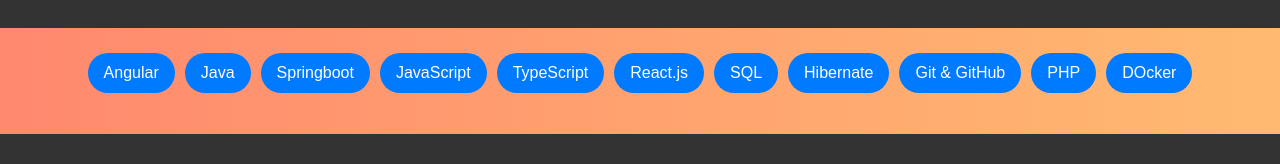
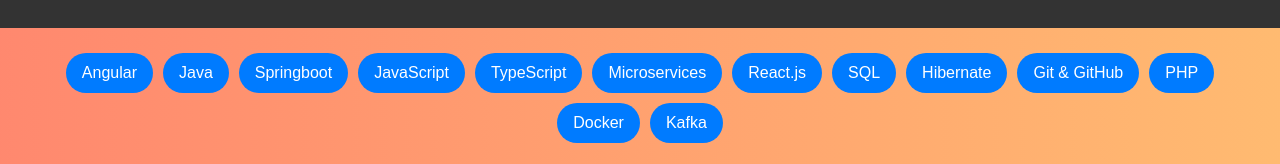
Before and after one commit to jaideepjaison/my-website, a React (Create React App) app: page / in a window 1280 px wide. Shown: the part 773-937 px from the top of the page. Built offline with nearby package versions, Linux system fonts and the light colour scheme.

Commit message:
updated links

```diff
--- a/src/Component/Contact/Contact.js
+++ b/src/Component/Contact/Contact.js
@@ -14,7 +14,7 @@
         <img src="../PhotoJL.png" alt="Profile Photo" class="profile-photo" />
         <h5>If any freelacing project or any other thingsthere please connect with me here 👇</h5>
         <div className="social-links-conatct">
-        <a href="#"><i className="fab fa-instagram"></i></a>
+        <a href="https://www.instagram.com/jaisonjaideeplobo?igsh=OWVsOHN3emxjY202" target='_blank'><i className="fab fa-instagram"></i></a>
       <a href="https://www.linkedin.com/in/jaison-jaideep-lobo/" target='_blank'><i className="fab fa-linkedin-in"></i></a>
       <a href="https://github.com/jaideepjaison" target='_blank'><i className="fab fa-github"></i></a>
   </div>
--- a/src/Component/Footer.js
+++ b/src/Component/Footer.js
@@ -23,8 +23,8 @@
     <Link to="/"><img style={{borderRadius:'50%'}} src={jllogo} className="spotify-logo"/></Link>
     </div>
     <div className="social-links">
-      <a href="#"><i className="fab fa-instagram"></i></a>
-      <a href="#"><i className="fab fa-facebook-f"></i></a>
+      <a href="https://www.instagram.com/jaisonjaideeplobo?igsh=OWVsOHN3emxjY202" target='_blank'><i className="fab fa-instagram"></i></a>
+      <a href="https://www.facebook.com/jaison.lobo.718?mibextid=kFxxJD" target='_blank'><i className="fab fa-facebook-f"></i></a>
       <a href="https://www.youtube.com/@codewithjaison367" target='_blank'><i className="fab fa-youtube"></i></a>
       <a href="https://www.linkedin.com/in/jaison-jaideep-lobo/" target='_blank'><i className="fab fa-linkedin-in"></i></a>
       <a href="https://github.com/jaideepjaison" target='_blank'><i className="fab fa-github"></i></a>
--- a/src/Component/My-Skills/skills.js
+++ b/src/Component/My-Skills/skills.js
@@ -14,12 +14,14 @@
         <li>Springboot</li>
         <li>JavaScript</li>
         <li>TypeScript</li>
+        <li>Microservices</li>
         <li>React.js</li>
         <li>SQL</li>
         <li>Hibernate</li>
         <li>Git & GitHub</li>
         <li>PHP</li>
-        <li>DOcker</li>
+        <li>Docker</li>
+        <li>Kafka</li>
       </ul>
     </section>
   </main>
--- a/src/Component/Project/Project.js
+++ b/src/Component/Project/Project.js
@@ -23,7 +23,7 @@
 
       <div className="project">
         <h3>Project 3 - Dec 2021 - June 2022</h3>
-        <a href="https://swa-erp.in">AIET College ERP</a>
+        <a href="https://saw-erp.in">AIET College ERP</a>
         <img className='a-link' src={aiet} alt="Project  Image" />
       </div>
 
```
